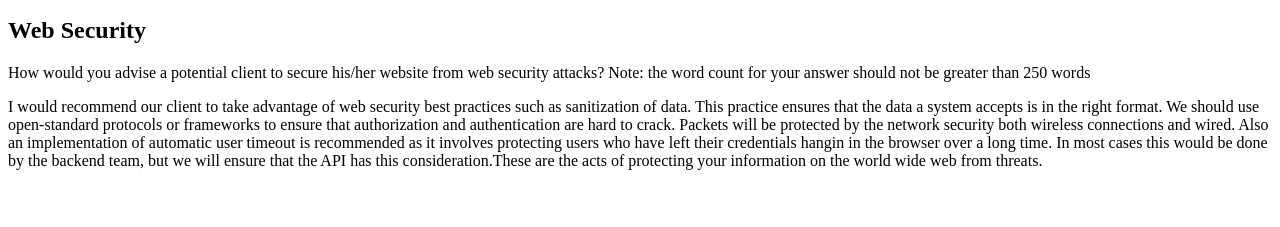
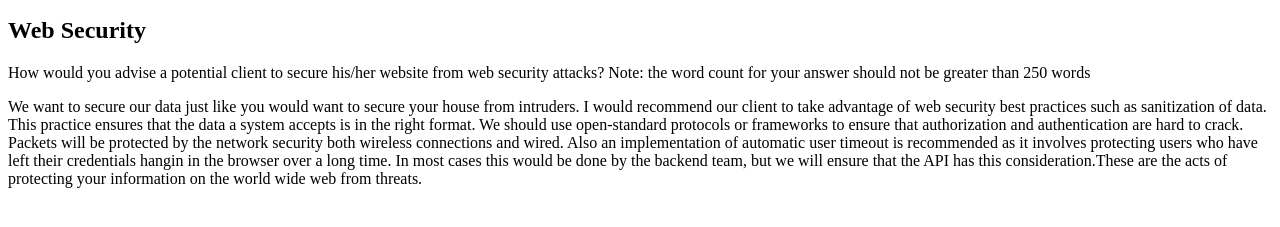
Before and after one commit to Noroff-FEU-Assignments/cross-course-project-HMAsp, a plain HTML site: page index.html in a window 1280 px wide. Shown: the part 101-328 px from the top of the page. Drawn offline with Linux system fonts and the light colour scheme.

Commit message:
added to the security answer

```diff
--- a/index.html
+++ b/index.html
@@ -13,17 +13,18 @@
       greater than 250 words
     </p>
     <p id="web-security-answer">
-      I would recommend our client to take advantage of web security best
-      practices such as sanitization of data. This practice ensures that the
-      data a system accepts is in the right format. We should use open-standard
-      protocols or frameworks to ensure that authorization and authentication
-      are hard to crack. Packets will be protected by the network security both
-      wireless connections and wired. Also an implementation of automatic user
-      timeout is recommended as it involves protecting users who have left their
-      credentials hangin in the browser over a long time. In most cases this
-      would be done by the backend team, but we will ensure that the API has
-      this consideration.These are the acts of protecting your information on
-      the world wide web from threats.
+      We want to secure our data just like you would want to secure your house
+      from intruders. I would recommend our client to take advantage of web
+      security best practices such as sanitization of data. This practice
+      ensures that the data a system accepts is in the right format. We should
+      use open-standard protocols or frameworks to ensure that authorization and
+      authentication are hard to crack. Packets will be protected by the network
+      security both wireless connections and wired. Also an implementation of
+      automatic user timeout is recommended as it involves protecting users who
+      have left their credentials hangin in the browser over a long time. In
+      most cases this would be done by the backend team, but we will ensure that
+      the API has this consideration.These are the acts of protecting your
+      information on the world wide web from threats.
     </p>
   </body>
 </html>
```
